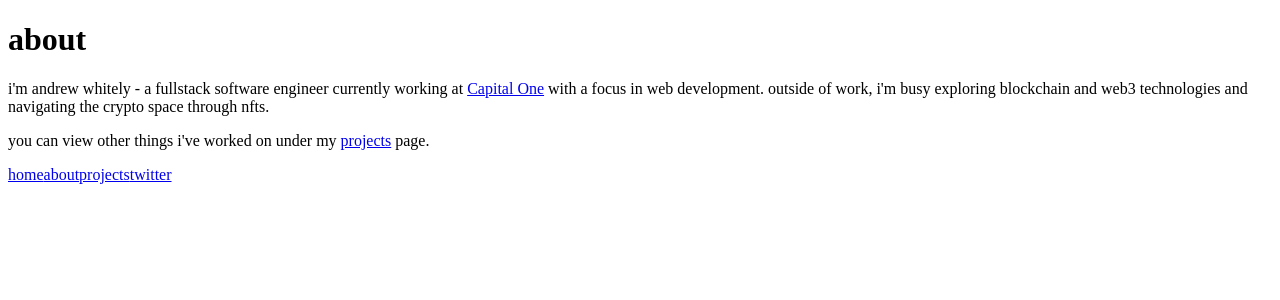
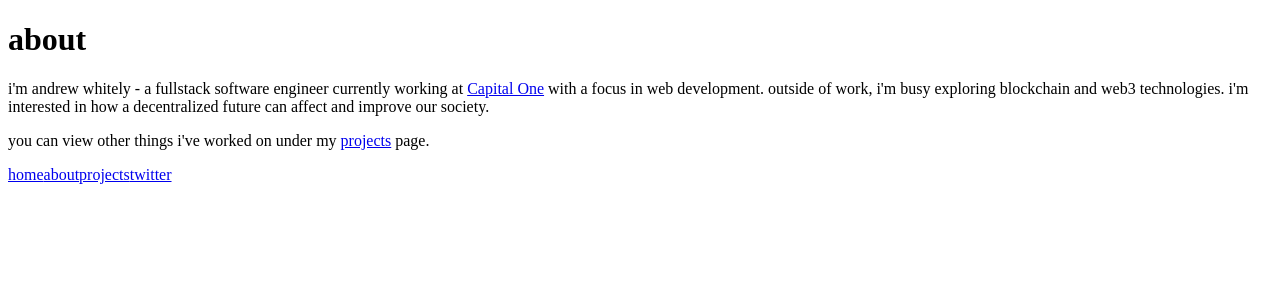
Before and after one commit to andrewwhitely/vita, a Next.js app: page /about in a window 1280 px wide. Shown: the top 300 px of the page. Built offline with nearby package versions, Linux system fonts and the light colour scheme.

Commit message:
update bio

```diff
--- a/pages/about.js
+++ b/pages/about.js
@@ -13,7 +13,7 @@ export default function About() {
         <h1 className="text-6xl font-bold">about</h1>
 
         <div className="flex flex-wrap items-center justify-around max-w-4xl mt-6 sm:w-full space-y-4">
-          <p className='text-xl'>i'm andrew whitely - a fullstack software engineer currently working at <a className='text-purple-600 hover:text-purple-900 dark:text-purple-400' href='https://capitalone.com/' target='_blank' rel='noopener noreferrer'>Capital One</a> with a focus in web development. outside of work, i'm busy exploring blockchain and web3 technologies and navigating the crypto space through nfts.</p>
+          <p className='text-xl'>i'm andrew whitely - a fullstack software engineer currently working at <a className='text-purple-600 hover:text-purple-900 dark:text-purple-400' href='https://capitalone.com/' target='_blank' rel='noopener noreferrer'>Capital One</a> with a focus in web development. outside of work, i'm busy exploring blockchain and web3 technologies. i'm interested in how a decentralized future can affect and improve our society.</p>
           <p className='text-xl'>you can view other things i've worked on under my <a className='text-purple-600 hover:text-purple-900 dark:text-purple-400' href='/projects'>projects</a> page.</p>
         </div>
 
```
